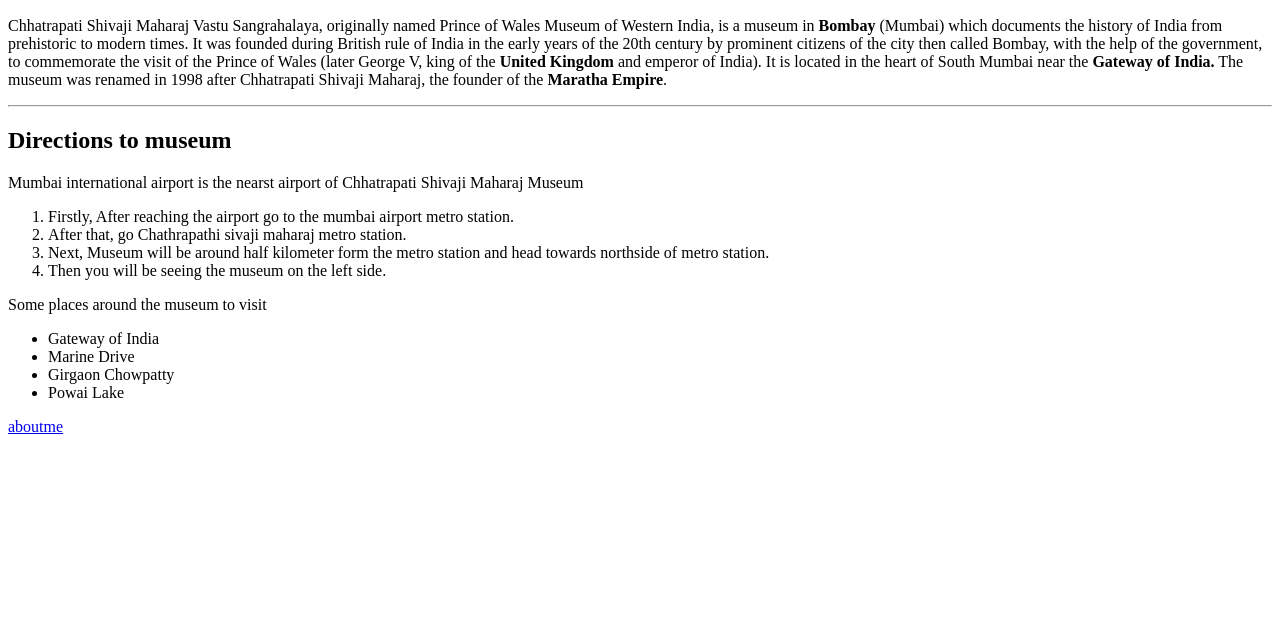
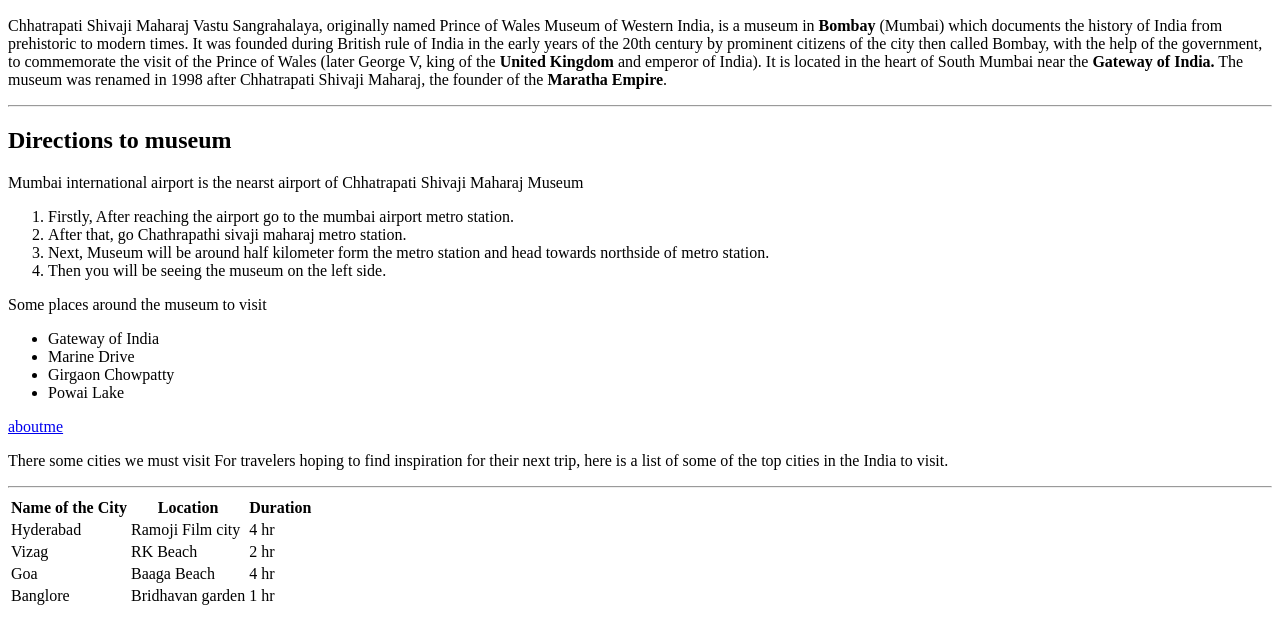
Before and after one commit to 44-563-Web-Apps-F22/44563-webapps-assignment-3-Amruthavarshini27, a plain HTML site: page index.html in a window 1280 px wide. Shown: the part 110-754 px from the top of the page. Drawn offline with Linux system fonts and the light colour scheme.

Commit message:
modified index with table

```diff
--- a/index.html
+++ b/index.html
@@ -28,6 +28,39 @@
     </ul>
 
 <a href="aboutme.html"> aboutme </a>
+<p>
+  There some cities we must visit For travelers hoping to find inspiration for their next trip, here is a list of some of the top cities in the India to visit.
+    </p>
+<hr>
+<table>
+    <tr>
+        <th>Name of the City</th>
+        <th>Location</th>
+        <th>Duration</th>
+    </tr>
+    <tr>
+        <td>Hyderabad</td>
+        <td>Ramoji Film city</td>
+        <td>4 hr</td>
+    </tr>
+    <tr>
+        <td>Vizag</td>
+        <td>RK Beach</td>
+        <td>2 hr</td>
+    </tr>
+    <tr>
+        <td>Goa</td>
+        <td>Baaga Beach</td>
+        <td>4 hr</td>
+    </tr>
+    <tr>
+        <td>Banglore </td>
+        <td>Bridhavan garden</td>
+        <td>1 hr </td>
+    </tr>
+
+    </table>
+
 
 </body>
 </html>
```
Also changed, not shown: aboutme.html (+2 -2 lines), IMG-1277.jpg (deleted), disney-frozen-2-f.jpg (deleted), frozen-2-site1.jpg (added).
